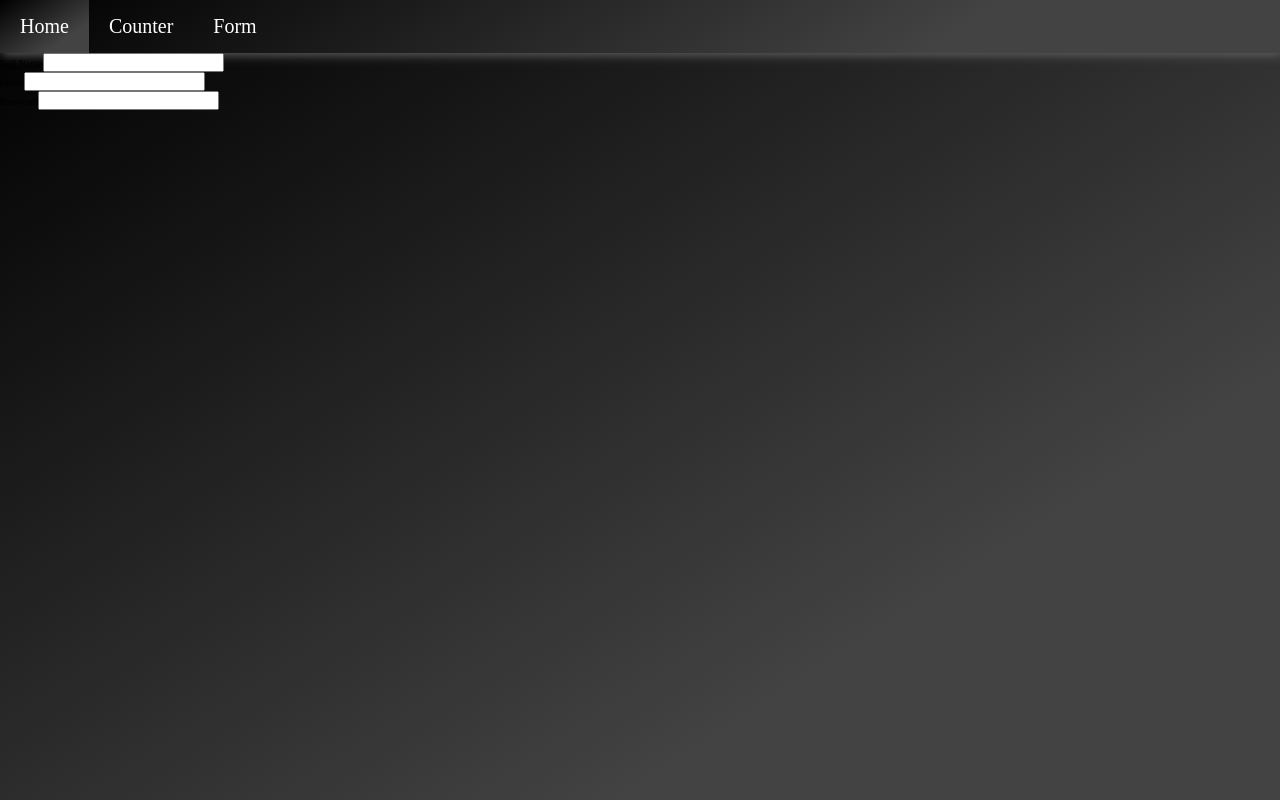
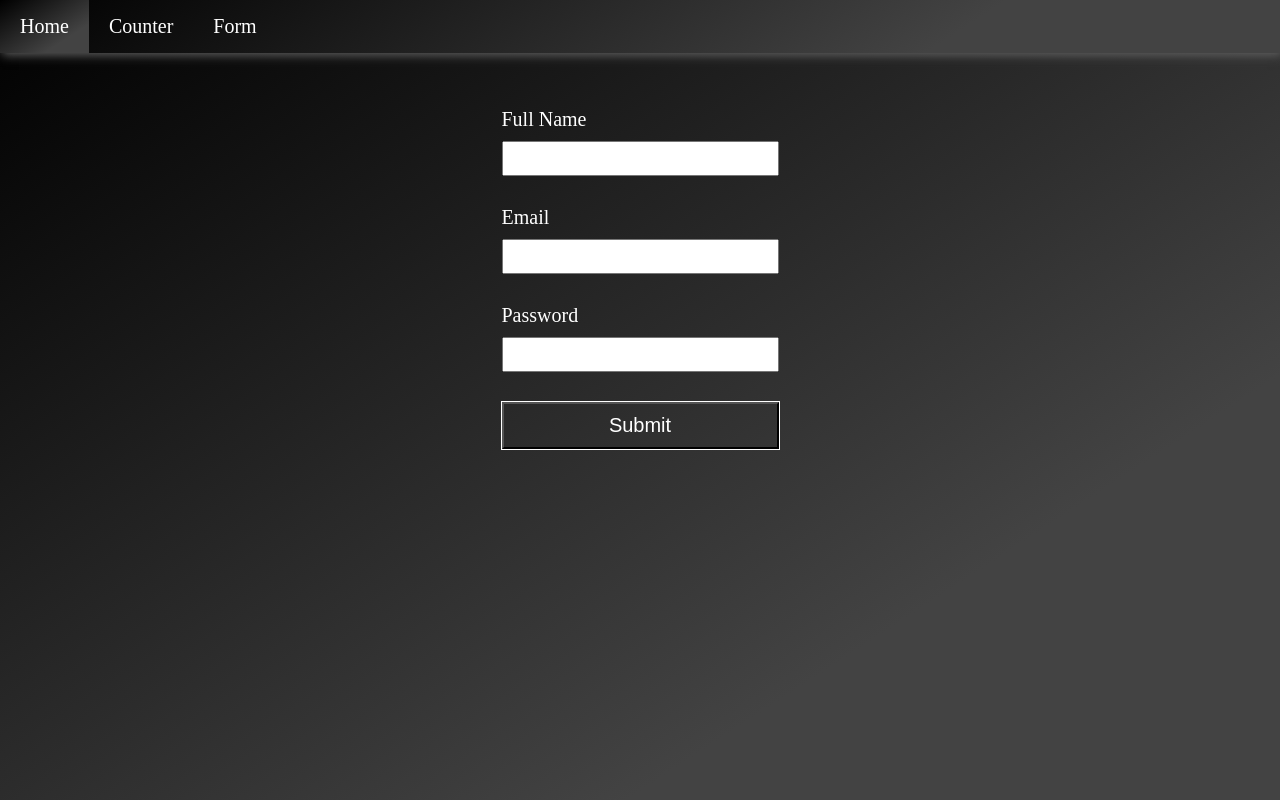
Before and after one commit to Ryan-Solomon/turbo-engine, a React (Create React App) app: page /form in a window 1280 px wide. Built offline with nearby package versions, Linux system fonts and the light colour scheme.

Commit message:
style form

```diff
--- a/src/components/Form.tsx
+++ b/src/components/Form.tsx
@@ -1,4 +1,4 @@
-import React, { ChangeEvent, FormEvent, useState } from 'react';
+import React, { ChangeEvent, useState } from 'react';
 import styled from 'styled-components';
 
 type TFormState = {
@@ -59,6 +59,9 @@ export const Form = () => {
             name='password'
           />
         </FormSection>
+        <FormSection>
+          <Button>Submit</Button>
+        </FormSection>
       </SForm>
     </>
   );
@@ -66,8 +69,34 @@ export const Form = () => {
 
 const SForm = styled.form``;
 
-const FormSection = styled.section``;
+const FormSection = styled.section`
+  display: flex;
+  flex-direction: column;
+  padding: 1.5rem;
+`;
 
-const Label = styled.label``;
+const Label = styled.label`
+  color: white;
+  font-size: 2rem;
+  margin-bottom: 1rem;
+`;
 
-const Input = styled.input``;
+const Input = styled.input`
+  font-size: 2rem;
+  padding: 0.4rem;
+`;
+
+const Button = styled.button`
+  padding: 1rem;
+  font-size: 2rem;
+  background: none;
+  outline: 1px solid white;
+  color: white;
+  transition: all 0.2s ease;
+
+  &:hover {
+    background: white;
+    color: black;
+    cursor: pointer;
+  }
+`;
--- a/src/pages/form/FormPage.tsx
+++ b/src/pages/form/FormPage.tsx
@@ -1,10 +1,17 @@
 import React from 'react';
+import styled from 'styled-components';
 import { Form } from '../../components/Form';
 
 export const FormPage = () => {
   return (
-    <>
+    <Container>
       <Form />
-    </>
+    </Container>
   );
 };
+
+const Container = styled.div`
+  display: grid;
+  place-items: center;
+  margin-top: 4rem;
+`;
```
